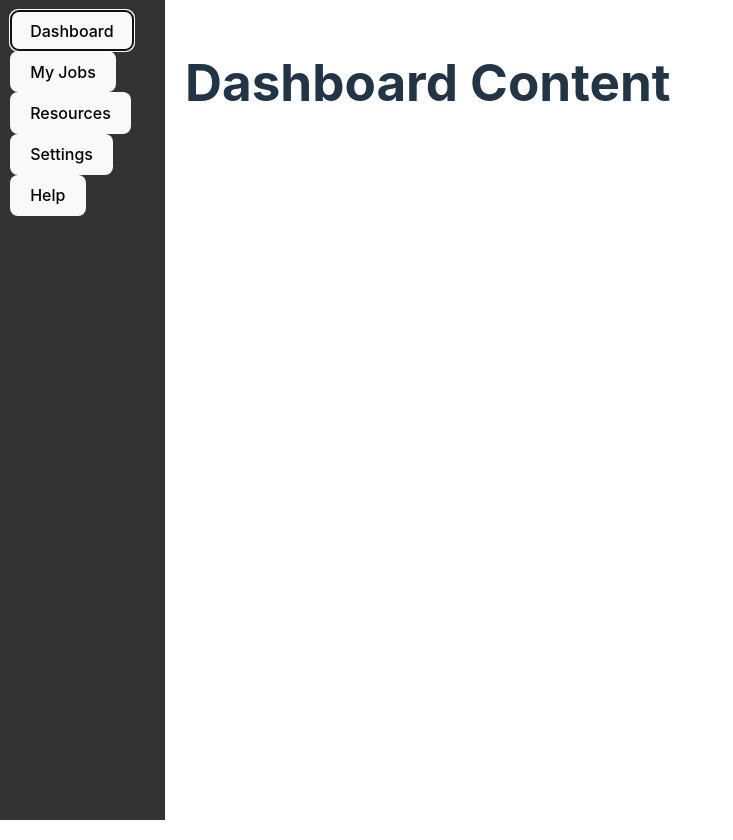
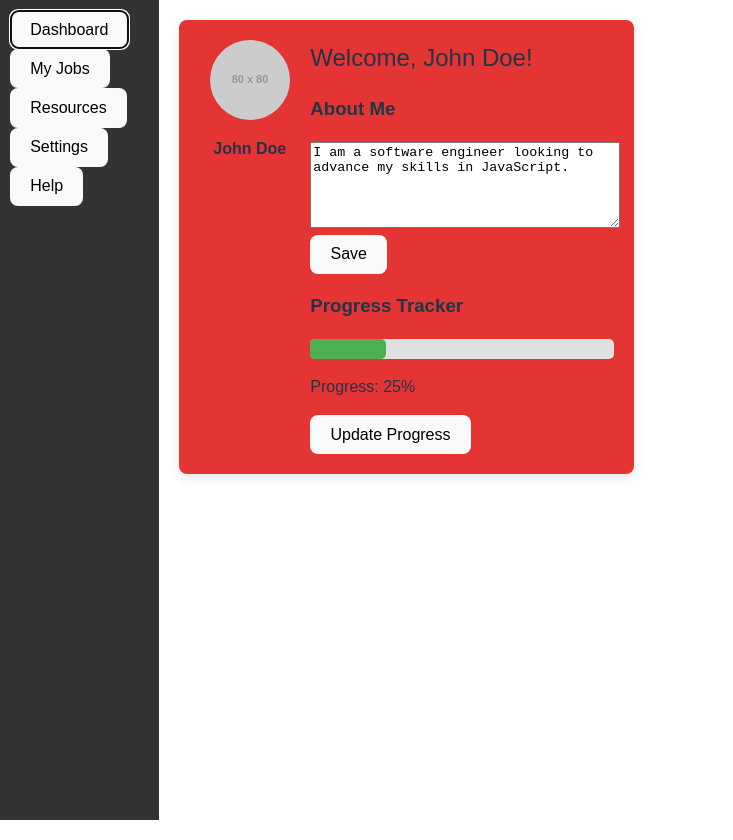
Before and after one commit to Oasis-NEU/f24-group29, a React (Vite) app: page / in a window 1280 px wide. Both pictures are taken after a click on the button "Dashboard". Shown: the whole page, without its empty margins (0-733 px from the left). Built offline with nearby package versions, Linux system fonts and the light colour scheme.

Commit message:
dashboarddd

```diff
--- /dev/null
+++ b/src/Dashboard.css
@@ -0,0 +1,50 @@
+body {
+    font-family: Arial, sans-serif;
+  }
+
+  .dashboard {
+    display: grid;
+    grid-template-columns: 1fr 3fr;
+    max-width: 800px;
+    background-color: #e53434;
+    padding: 20px;
+    border-radius: 8px;
+    box-shadow: 0px 4px 12px rgba(0, 0, 0, 0.1);
+    gap: 10px;
+  }
+
+  .profile-section {
+    text-align: center;
+  }
+
+  .profile-picture {
+    border-radius: 50%;
+    width: 80px;
+    height: 80px;
+  }
+
+  .name {
+    margin-top: 10px;
+    font-weight: bold;
+  }
+
+  .main-content .welcome {
+    font-size: 1.5em;
+  }
+
+  .about-me textarea {
+    width: 100%;
+    height: 80px;
+  }
+
+  .progress-bar {
+    background-color: #e0e0e0;
+    border-radius: 5px;
+    height: 20px;
+  }
+
+  .progress {
+    background-color: #4caf50;
+    height: 100%;
+    border-radius: 5px;
+  }
--- /dev/null
+++ b/src/Dashboard.jsx
@@ -0,0 +1,66 @@
+import React, { useState } from 'react';
+import './Dashboard.css'; // Create this CSS file for styling if needed
+
+const Dashboard = () => {
+  // Initial user data
+  const initialUserData = {
+    name: "John Doe",
+    profilePicture: "https://via.placeholder.com/80",
+    aboutMe: "I am a software engineer looking to advance my skills in JavaScript.",
+    progress: 25, // Represents progress in percentage
+  };
+
+  const [userData, setUserData] = useState(initialUserData);
+
+  // Save "About Me" text
+  const saveAboutMe = () => {
+    alert("About Me section updated!");
+  };
+
+  // Update progress
+  const updateProgress = () => {
+    setUserData((prevData) => ({
+      ...prevData,
+      progress: Math.min(100, prevData.progress + 10), // Increment by 10% up to 100%
+    }));
+  };
+
+  return (
+    <div className="dashboard">
+      {/* Profile Section */}
+      <div className="profile-section">
+        <img src={userData.profilePicture} alt="Profile" className="profile-picture" />
+        <div className="name">{userData.name}</div>
+      </div>
+
+      {/* Main Content */}
+      <div className="main-content">
+        {/* Welcome Message */}
+        <div className="welcome">Welcome, {userData.name}!</div>
+
+        {/* About Me Section */}
+        <div className="about-me">
+          <h3>About Me</h3>
+          <textarea
+            value={userData.aboutMe}
+            onChange={(e) => setUserData({ ...userData, aboutMe: e.target.value })}
+            placeholder="Enter your career goals or ambitions..."
+          />
+          <button onClick={saveAboutMe}>Save</button>
+        </div>
+
+        {/* Progress Tracker */}
+        <div className="progress-tracker">
+          <h3>Progress Tracker</h3>
+          <div className="progress-bar">
+            <div className="progress" style={{ width: `${userData.progress}%` }}></div>
+          </div>
+          <p>Progress: {userData.progress}%</p>
+          <button onClick={updateProgress}>Update Progress</button>
+        </div>
+      </div>
+    </div>
+  );
+};
+
+export default Dashboard;
--- a/src/components/MainContent.jsx
+++ b/src/components/MainContent.jsx
@@ -1,11 +1,11 @@
-// MainContent.js
 import React from 'react';
+import Dashboard from '../Dashboard';
 
 const MainContent = ({ selectedTab }) => {
   const renderContent = () => {
     switch (selectedTab) {
       case 'dashboard':
-        return <h1>Dashboard Content</h1>;
+        return <Dashboard />;
       case 'myJobs':
         return <h1>My Jobs Content</h1>;
       case 'resources':
```
